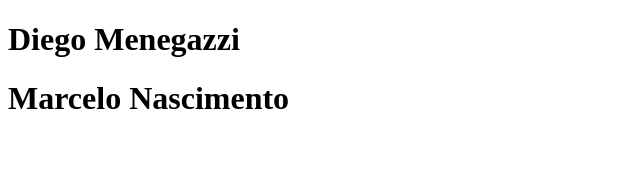
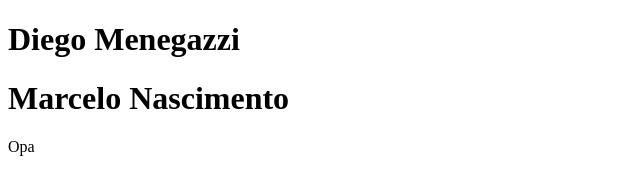
Before and after one commit to omenegazzi/diego-e-marcelo, a plain HTML site: page index.html in a window 1280 px wide. Shown: the full height of the page, 0-640 px from the left. Drawn offline with Linux system fonts and the light colour scheme.

Commit message:
criado paragrafo

```diff
--- a/index.html
+++ b/index.html
@@ -4,5 +4,6 @@
     <body>
         <h1>Diego Menegazzi</h1>
         <h1>Marcelo Nascimento</h1>
+        <p>Opa</p>
     </body>
 </head>
```
